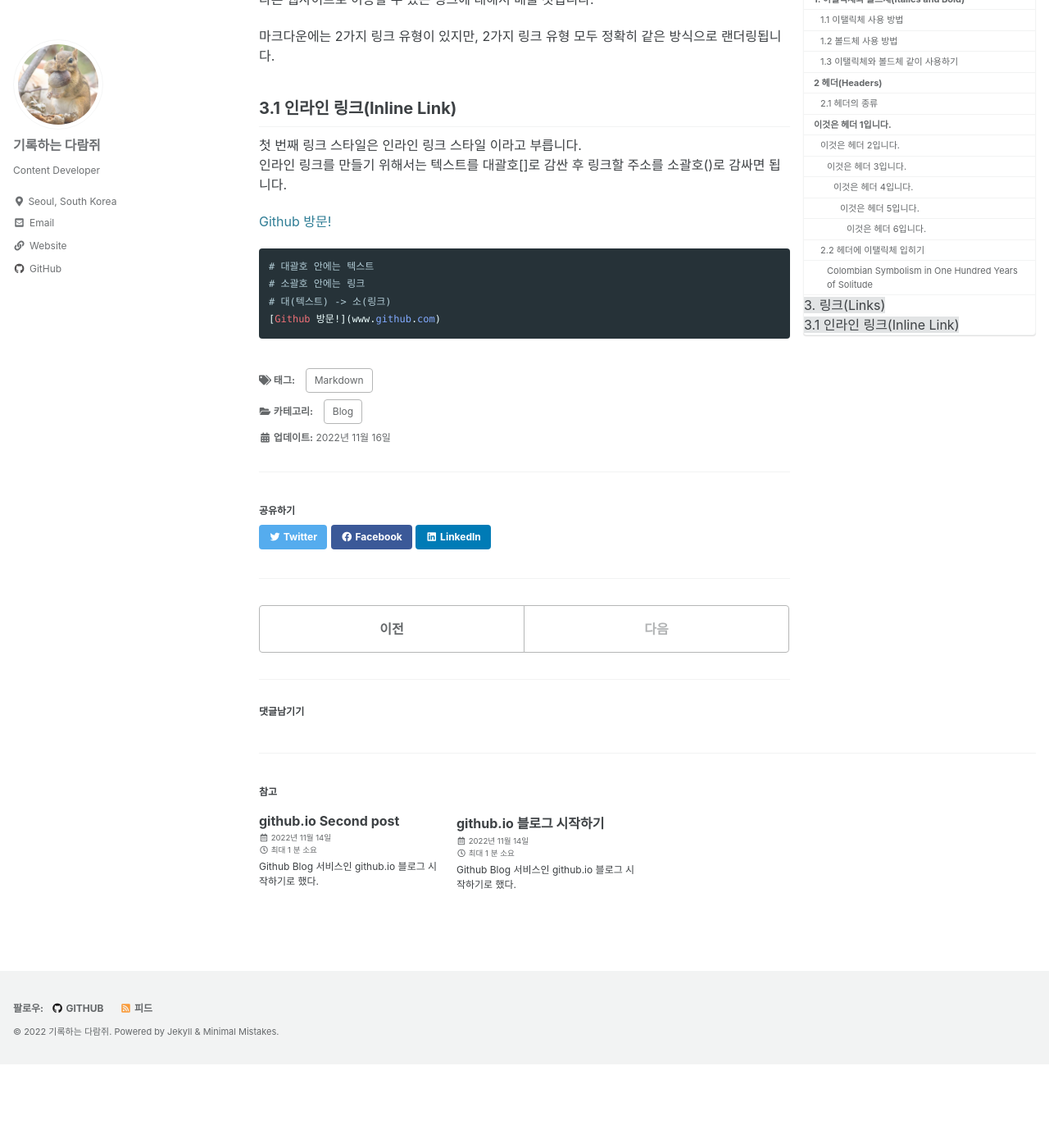
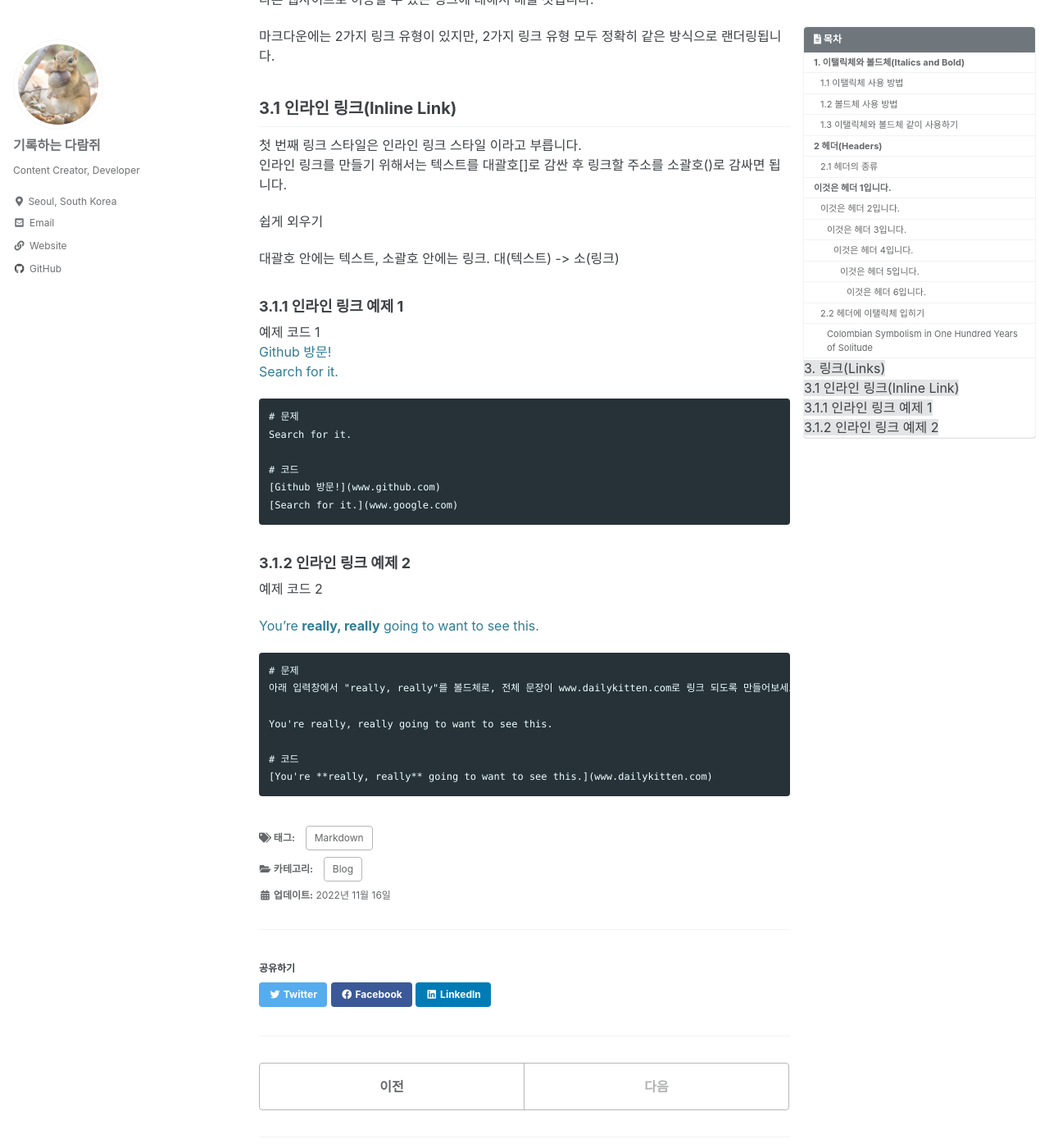
Before and after one commit to chewmunk/chewmunk.github.io, a Jekyll site: the page built from _posts/2022-11-16-learn-markdown.md, in a window 1280 px wide and 1400 px high, scrolled down 2108 px. Shown: the whole window at 82% size. Built offline with Jekyll 4.4.1, drawn with Linux system fonts in a browser that asks for light colours; cached includes are drawn as plain includes; comment, search, counter and statistics services are not loaded; before the commit the page ends 3406 px from its top, so only the background shows below that.

Commit message:
modify bio

````diff
--- a/_config.yml
+++ b/_config.yml
@@ -108,7 +108,7 @@ analytics:
 author:
   name             : "기록하는 다람쥐"
   avatar           : "/assets/images/profile.jpeg" # path of avatar image, e.g. "/assets/images/bio-photo.jpg"
-  bio              : "Content Developer"
+  bio              : "Content Creator, Developer"
   location         : "Seoul, South Korea"
   email            :
   links:
--- a/_posts/2022-11-16-learn-markdown.md
+++ b/_posts/2022-11-16-learn-markdown.md
@@ -89,11 +89,36 @@ Here's some words about the book _One Hundred Years..._.
 첫 번째 링크 스타일은 인라인 링크 스타일 이라고 부릅니다.
 인라인 링크를 만들기 위해서는 텍스트를 대괄호[]로 감싼 후 링크할 주소를 소괄호()로 감싸면 됩니다.
 
+쉽게 외우기
+
+대괄호 안에는 텍스트, 소괄호 안에는 링크. 대(텍스트) -> 소(링크)
+
+
+### 3.1.1 인라인 링크 예제 1
+예제 코드 1
 [Github 방문!](www.github.com)
+[Search for it.](www.google.com)
 
-```ruby
-# 대괄호 안에는 텍스트
-# 소괄호 안에는 링크
-# 대(텍스트) -> 소(링크)
+```
+# 문제
+Search for it.
+
+# 코드
 [Github 방문!](www.github.com)
+[Search for it.](www.google.com)
 ```
+
+### 3.1.2 인라인 링크 예제 2
+예제 코드 2
+
+[You're **really, really** going to want to see this.](www.dailykitten.com)
+
+```
+# 문제
+아래 입력창에서 "really, really"를 볼드체로, 전체 문장이 www.dailykitten.com로 링크 되도록 만들어보세요. 볼드체가 링크 대괄호 안에서 발생하는지 확인해 보세요.
+
+You're really, really going to want to see this.
+
+# 코드
+[You're **really, really** going to want to see this.](www.dailykitten.com)
+```
````
